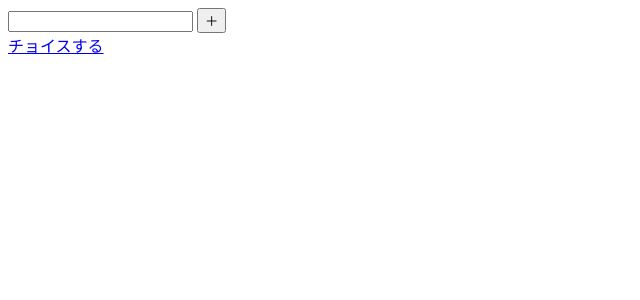
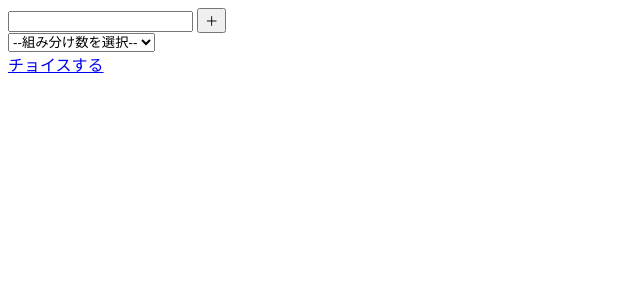
Before and after one commit to RyuseiNomi/makasete_choice_svelte, a SvelteKit app: page / in a window 1280 px wide. Shown: the top 300 px of the page, without its empty margins (0-640 px from the left). Built offline with nearby package versions, Linux system fonts and the light colour scheme.

Commit message:
add dropdown to select group number

```diff
--- a/src/routes/+page.svelte
+++ b/src/routes/+page.svelte
@@ -1,6 +1,7 @@
 <script lang="ts">
   import { onMount } from 'svelte';
   let members = [];
+  let maxGroupNumber = 0;
 
   onMount(async () => {
     const button = document.querySelector("button");
@@ -9,19 +10,29 @@
     button.addEventListener("click", (event) => {
       if ( input.value === '') { return; }
       members.push(input.value);
+      maxGroupNumber = members.length;
       members = members;
-      console.log(members);
     })
   })
 </script>
 
-<div class="page__members">
+<div class="top__members">
   {#each members as member}
     <p>{member}</p>
   {/each}
 </div>
-<input class="page__name-input">
-<button class="page__name-add">＋</button>
+
+<div class="top__input-area">
+  <input class="top__name-input">
+  <button class="top__name-add">＋</button>
+</div>
+
+<select>
+  <option value="">--組み分け数を選択--</option>
+  {#each {length: maxGroupNumber} as _, i}
+    <option value={i+1}>{i+1}</option>
+  {/each}
+</select>
 
 <nav>
   <a href="/result">チョイスする</a>
```
